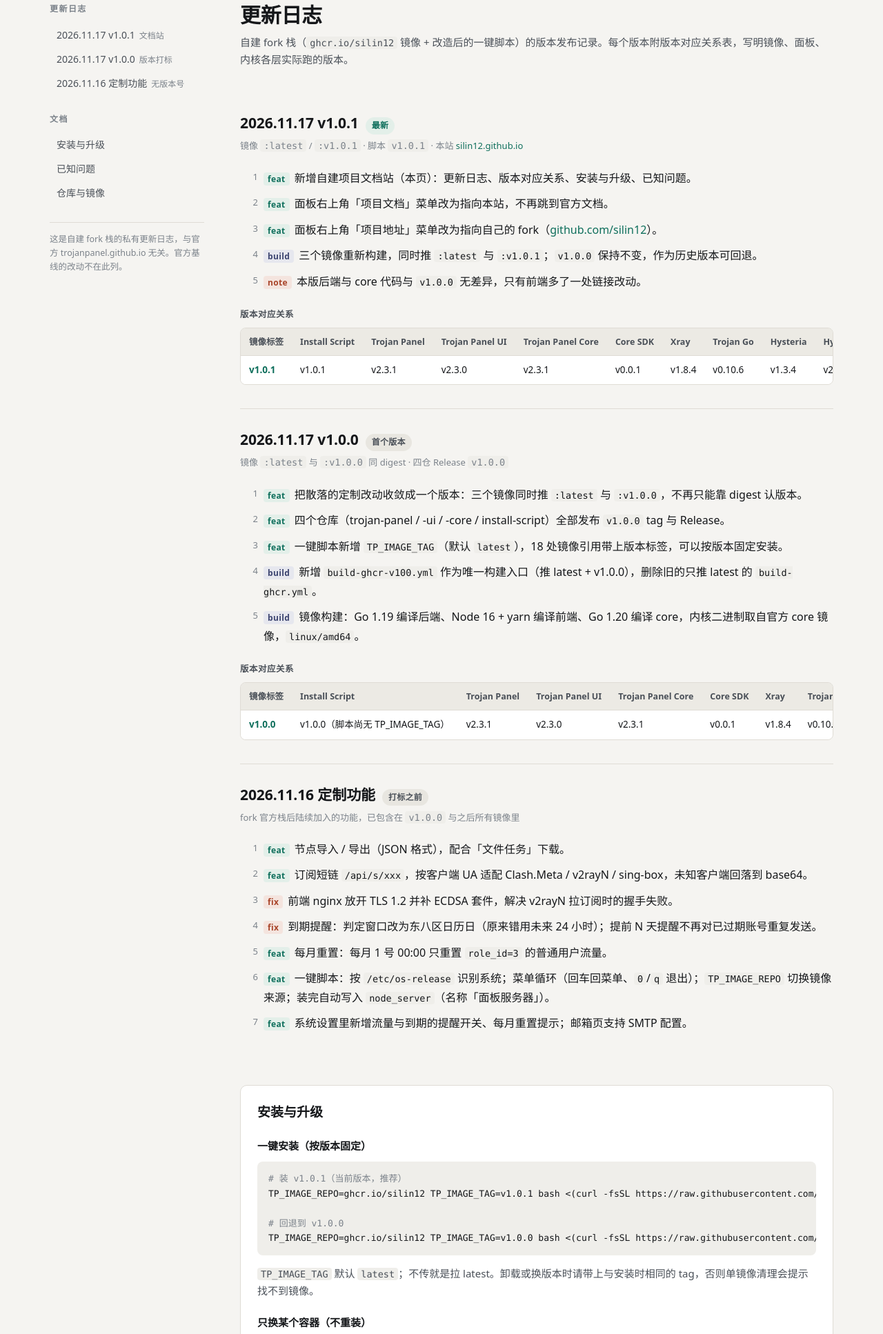
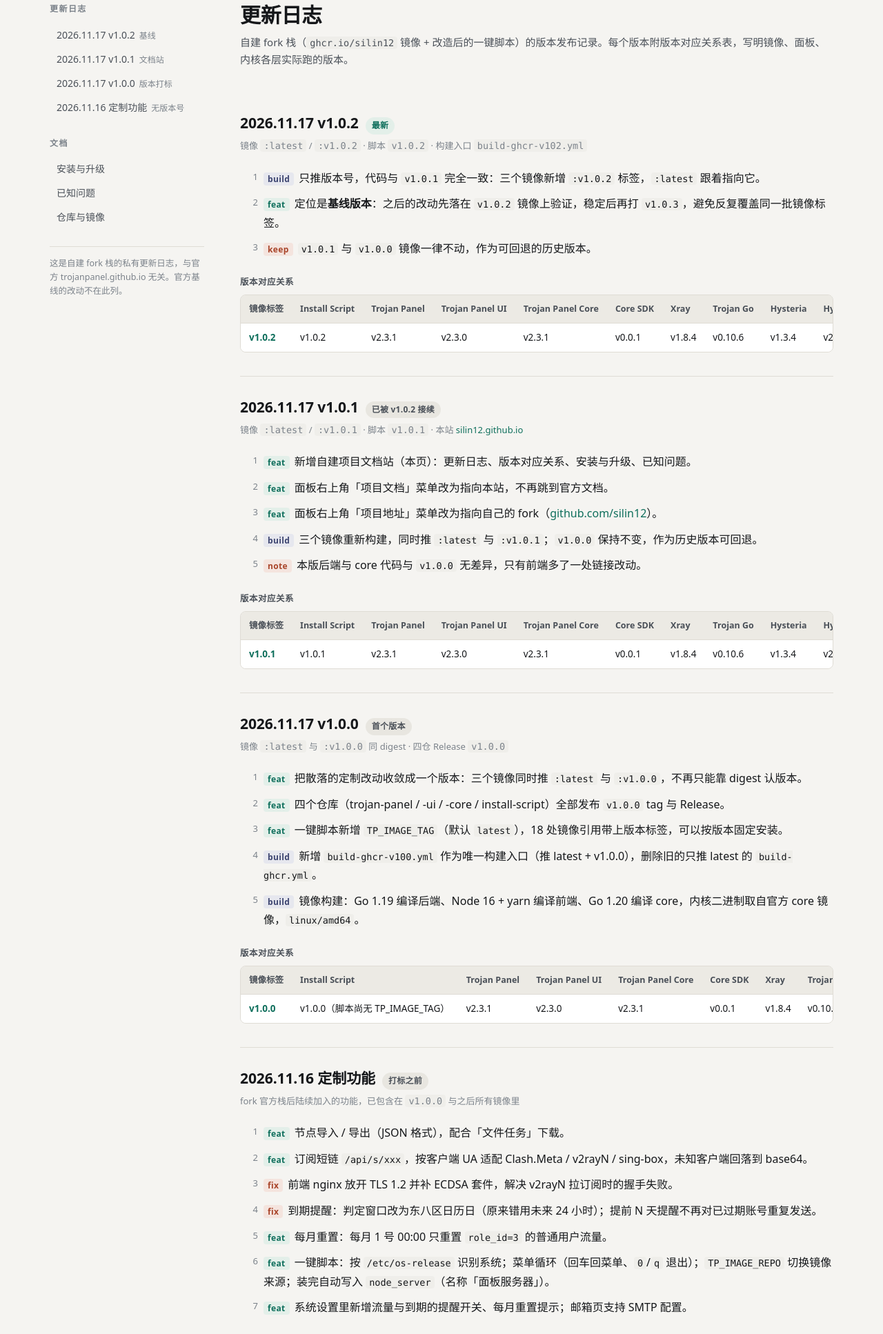
Before and after one commit to silin12/silin12.github.io, a plain HTML site: page index.html in a window 1280 px wide. Shown: the part 108-2042 px from the top of the page at 69% size. Drawn offline with Linux system fonts and the light colour scheme.

Commit message:
docs: add v1.0.2 baseline entry

```diff
--- a/index.html
+++ b/index.html
@@ -221,6 +221,7 @@ footer{
   <div class="brand">Trojan Panel 自建栈<small>silin12 fork · 更新日志</small></div>
   <div class="spacer"></div>
   <nav class="top-nav">
+    <a href="#v102">v1.0.2</a>
     <a href="#v101">v1.0.1</a>
     <a href="#v100">v1.0.0</a>
     <a href="#custom">定制功能</a>
@@ -233,6 +234,7 @@ footer{
   <aside class="side">
     <h3>更新日志</h3>
     <ol>
+      <li><a href="#v102">2026.11.17 v1.0.2<span class="v">基线</span></a></li>
       <li><a href="#v101">2026.11.17 v1.0.1<span class="v">文档站</span></a></li>
       <li><a href="#v100">2026.11.17 v1.0.0<span class="v">版本打标</span></a></li>
       <li><a href="#custom">2026.11.16 定制功能<span class="v">无版本号</span></a></li>
@@ -252,11 +254,42 @@ footer{
       <p>自建 fork 栈（<code class="inline">ghcr.io/silin12</code> 镜像 + 改造后的一键脚本）的版本发布记录。每个版本附版本对应关系表，写明镜像、面板、内核各层实际跑的版本。</p>
     </div>
 
+    <!-- ===== v1.0.2 ===== -->
+    <section class="ver" id="v102">
+      <div class="ver-head">
+        <h2>2026.11.17 v1.0.2</h2>
+        <span class="badge">最新</span>
+      </div>
+      <p class="when">镜像 <code class="inline">:latest</code> / <code class="inline">:v1.0.2</code> · 脚本 <code class="inline">v1.0.2</code> · 构建入口 <code class="inline">build-ghcr-v102.yml</code></p>
+
+      <ul class="log">
+        <li><div><span class="k build">build</span>只推版本号，代码与 <code class="inline">v1.0.1</code> 完全一致：三个镜像新增 <code class="inline">:v1.0.2</code> 标签，<code class="inline">:latest</code> 跟着指向它。</div></li>
+        <li><div><span class="k feat">feat</span>定位是<b>基线版本</b>：之后的改动先落在 <code class="inline">v1.0.2</code> 镜像上验证，稳定后再打 <code class="inline">v1.0.3</code>，避免反复覆盖同一批镜像标签。</div></li>
+        <li><div><span class="k fix">keep</span><code class="inline">v1.0.1</code> 与 <code class="inline">v1.0.0</code> 镜像一律不动，作为可回退的历史版本。</div></li>
+      </ul>
+
+      <div class="tbl-wrap">
+        <div class="tbl-label">版本对应关系</div>
+        <div class="scroll">
+          <table>
+            <thead>
+              <tr>
+                <th>镜像标签</th><th>Install Script</th><th>Trojan Panel</th><th>Trojan Panel UI</th><th>Trojan Panel Core</th><th>Core SDK</th><th>Xray</th><th>Trojan Go</th><th>Hysteria</th><th>Hysteria2</th><th>Caddy（NaiveProxy）</th>
+              </tr>
+            </thead>
+            <tbody>
+              <tr><td>v1.0.2</td><td>v1.0.2</td><td>v2.3.1</td><td>v2.3.0</td><td>v2.3.1</td><td>v0.0.1</td><td>v1.8.4</td><td>v0.10.6</td><td>v1.3.4</td><td>v2.0.4</td><td>v2.6.4</td></tr>
+            </tbody>
+          </table>
+        </div>
+      </div>
+    </section>
+
     <!-- ===== v1.0.1 ===== -->
     <section class="ver" id="v101">
       <div class="ver-head">
         <h2>2026.11.17 v1.0.1</h2>
-        <span class="badge">最新</span>
+        <span class="badge gray">已被 v1.0.2 接续</span>
       </div>
       <p class="when">镜像 <code class="inline">:latest</code> / <code class="inline">:v1.0.1</code> · 脚本 <code class="inline">v1.0.1</code> · 本站 <a href="https://silin12.github.io/">silin12.github.io</a></p>
 
@@ -341,29 +374,31 @@ footer{
     <div class="block" id="install">
       <h2>安装与升级</h2>
       <h3>一键安装（按版本固定）</h3>
-      <pre><span class="c"># 装 v1.0.1（当前版本，推荐）</span>
+      <pre><span class="c"># 装 v1.0.2（当前基线版本，推荐）</span>
+TP_IMAGE_REPO=ghcr.io/silin12 TP_IMAGE_TAG=v1.0.2 bash &lt;(curl -fsSL https://raw.githubusercontent.com/silin12/install-script/main/install_script.sh)
+
+<span class="c"># 回退到 v1.0.1 或 v1.0.0</span>
 TP_IMAGE_REPO=ghcr.io/silin12 TP_IMAGE_TAG=v1.0.1 bash &lt;(curl -fsSL https://raw.githubusercontent.com/silin12/install-script/main/install_script.sh)
 
-<span class="c"># 回退到 v1.0.0</span>
 TP_IMAGE_REPO=ghcr.io/silin12 TP_IMAGE_TAG=v1.0.0 bash &lt;(curl -fsSL https://raw.githubusercontent.com/silin12/install-script/main/install_script.sh)</pre>
       <p><code class="inline">TP_IMAGE_TAG</code> 默认 <code class="inline">latest</code>；不传就是拉 latest。卸载或换版本时请带上与安装时相同的 tag，否则单镜像清理会提示找不到镜像。</p>
 
       <h3>只换某个容器（不重装）</h3>
-      <pre>docker pull ghcr.io/silin12/trojan-panel-ui:v1.0.1
+      <pre>docker pull ghcr.io/silin12/trojan-panel-ui:v1.0.2
 docker rename trojan-panel-ui trojan-panel-ui-old
 docker run -d --name trojan-panel-ui --restart always --network=host \
   $(docker inspect -f '{{range .Config.Env}}-e {{.}} {{end}}' trojan-panel-ui-old) \
   $(docker inspect -f '{{range .Mounts}}-v {{.Source}}:{{.Destination}} {{end}}' trojan-panel-ui-old) \
-  ghcr.io/silin12/trojan-panel-ui:v1.0.1
+  ghcr.io/silin12/trojan-panel-ui:v1.0.2
 docker rm -f trojan-panel-ui-old</pre>
 
       <h3>镜像清单</h3>
       <div class="tag-row">
-        <span>ghcr.io/silin12/trojan-panel:latest / :v1.0.0 / :v1.0.1</span>
-        <span>ghcr.io/silin12/trojan-panel-ui:latest / :v1.0.0 / :v1.0.1</span>
-        <span>ghcr.io/silin12/trojan-panel-core:latest / :v1.0.0 / :v1.0.1</span>
+        <span>ghcr.io/silin12/trojan-panel:latest / :v1.0.0 / :v1.0.1 / :v1.0.2</span>
+        <span>ghcr.io/silin12/trojan-panel-ui:latest / :v1.0.0 / :v1.0.1 / :v1.0.2</span>
+        <span>ghcr.io/silin12/trojan-panel-core:latest / :v1.0.0 / :v1.0.1 / :v1.0.2</span>
       </div>
-      <p>重建镜像：仓库 Actions → <code class="inline">Build GHCR images v1.0.1</code>（<code class="inline">build-ghcr-v101.yml</code>）→ Run workflow。手动点一次约 2–3 分钟。</p>
+      <p>重建镜像：仓库 Actions → <code class="inline">Build GHCR images v1.0.2</code>（<code class="inline">build-ghcr-v102.yml</code>）→ Run workflow。手动点一次约 2–3 分钟。</p>
     </div>
 
     <!-- ===== 已知问题 ===== -->
```
